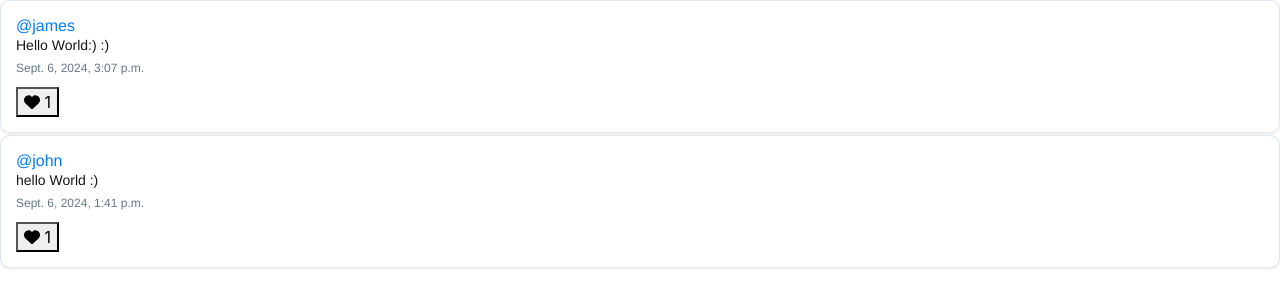
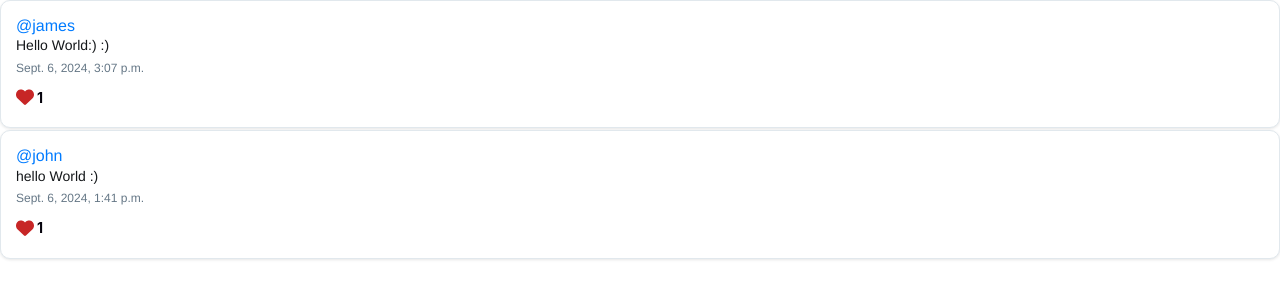
Before and after one commit to pgatundu/Networking, a Django app: page /following in a window 1280 px wide. Shown: the part 56-364 px from the top of the page. Run offline with Django 3.2, Linux system fonts and the light colour scheme; a user stored in the database is signed in; data comes from the database, SQL or seed files in the repository; both versions use the stored data as it was after the commit; some libraries are stand-ins or nearby versions.

Commit message:
sixth commit

```diff
--- a/network/static/network/styles.css
+++ b/network/static/network/styles.css
@@ -195,3 +195,41 @@ h3 {
     background-color: #657786;
     color: #fff;
 }
+
+/* Style for the heart icon button */
+.like-btn {
+    background: none;
+    border: none;
+    padding: 0;
+    cursor: pointer;
+    outline: none;
+    display:inline-flex;
+    align-items: center;
+    font-size: 18px;
+    /* Adjust icon size */
+}
+
+
+/* Remove any border, padding, or outline from the like button */
+.like-btn {
+    background: none;
+    border: none;
+    outline: none;
+    color: rgb(199, 38, 38);
+
+}
+
+
+
+.like-btn:focus,
+.like-btn:active {
+    outline: none;
+    border: none;
+}
+/* Like count spacing */
+.like-btn span {
+    margin-left: 3px;
+    font-size: 14px;
+    color: #06040d;
+    font-weight: 700;
+}
```
Also changed, not shown: db.sqlite3.
